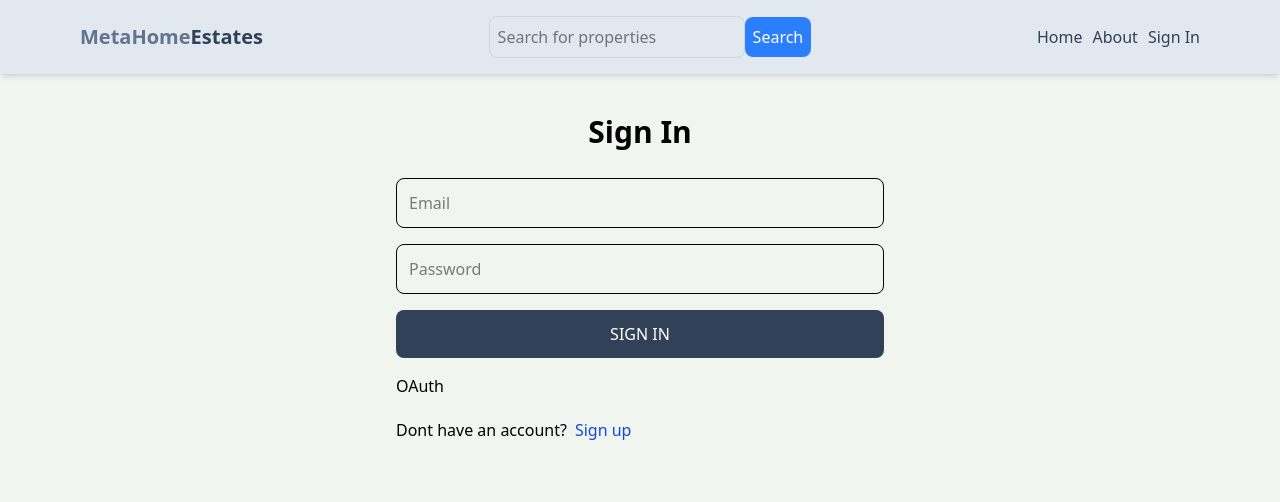
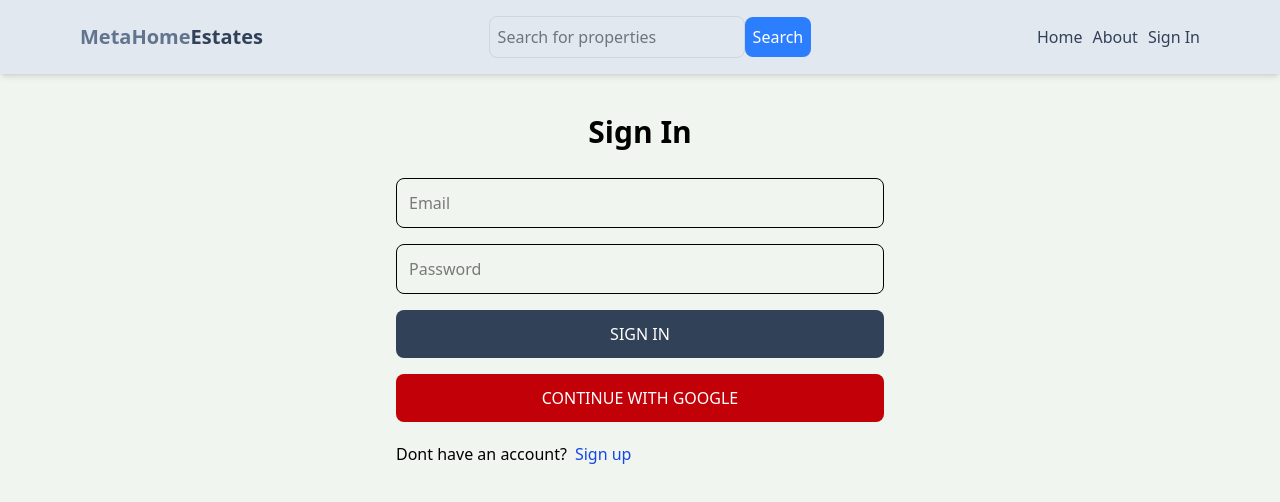
Before and after one commit to SPACERNGR/meta-home, a React (Vite) app in the folder client/: page /sign-in in a window 1280 px wide. Shown: the top 502 px of the page. Built offline with nearby package versions, Linux system fonts and the light colour scheme; no server answers.

Commit message:
GoogleAuth added

```diff
--- a/client/package.json
+++ b/client/package.json
@@ -12,6 +12,7 @@
   "dependencies": {
     "@reduxjs/toolkit": "^2.6.1",
     "@tailwindcss/vite": "^4.0.3",
+    "firebase": "^11.6.0",
     "react": "^18.3.1",
     "react-dom": "^18.3.1",
     "react-icons": "^5.4.0",
--- a/client/src/components/OAuth.jsx
+++ b/client/src/components/OAuth.jsx
@@ -1,10 +1,27 @@
-import React from 'react'
+import { getAuth, GoogleAuthProvider, signInWithPopup } from 'firebase/auth';
+import { app } from '../firebase.js';
 
 const OAuth = () => {
+
+  const handleGoogleClck = async () => {
+    try {
+          const provider = new GoogleAuthProvider();
+          const auth = getAuth(app);
+
+          const result = await signInWithPopup(auth, provider);
+
+          console.log(result);
+
+    } catch (error) {
+      console.log('Could not sign in with Google', error);
+    }
+
+  };
+
   return (
-    <div>
-      OAuth
-    </div>
+    <button onClick={handleGoogleClck} type='button' className='bg-red-700 text-white p-3 rounded-lg uppercase hover:opacity-95 cursor-pointer'>
+      Continue with Google
+    </button>
   )
 }
 
--- /dev/null
+++ b/client/src/firebase.js
@@ -0,0 +1,21 @@
+// Import the functions you need from the SDKs you need
+import { initializeApp } from "firebase/app";
+import { getAnalytics } from "firebase/analytics";
+// TODO: Add SDKs for Firebase products that you want to use
+// https://firebase.google.com/docs/web/setup#available-libraries
+
+// Your web app's Firebase configuration
+// For Firebase JS SDK v7.20.0 and later, measurementId is optional
+const firebaseConfig = {
+  apiKey: import.meta.env.VITE_FIREBASE_API_KEY,
+  authDomain: "meta-home-70ace.firebaseapp.com",
+  projectId: "meta-home-70ace",
+  storageBucket: "meta-home-70ace.firebasestorage.app",
+  messagingSenderId: "303299494310",
+  appId: "1:303299494310:web:7510d860b4c000d9f3cf67",
+  measurementId: "G-TK7YH9QWLT"
+};
+
+// Initialize Firebase
+export const app = initializeApp(firebaseConfig);
+const analytics = getAnalytics(app);
```
Also changed, not shown: 1 other file (tests, documents, lock files or other folders).
